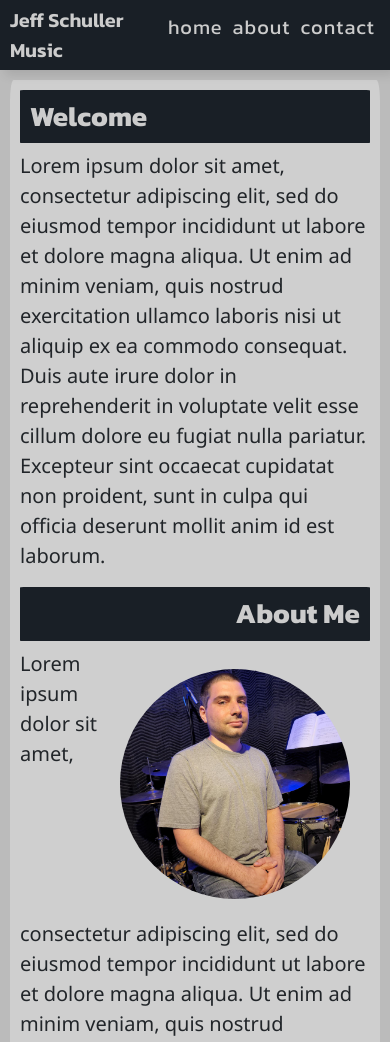
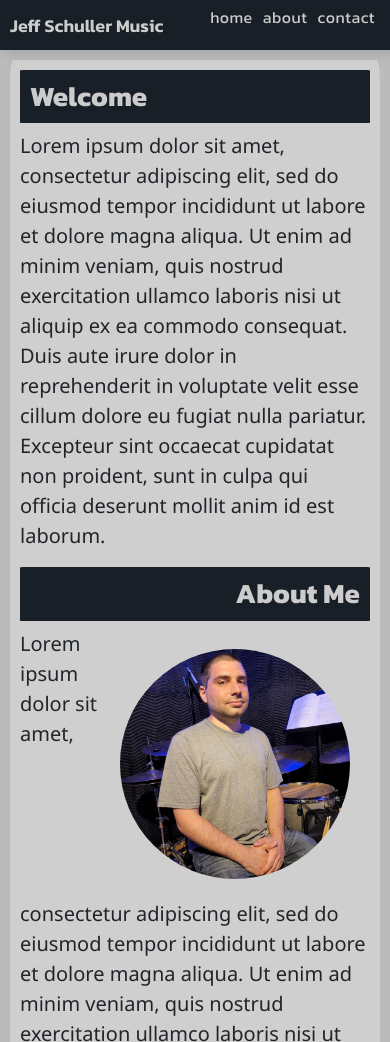
Before and after one commit to sarahschuller/jeff-website, a website: page index.html in a window 390 px wide. Shown: the top 1042 px of the page. Drawn offline with nearby package versions, Linux system fonts and the light colour scheme.

Commit message:
adjust font size for small screens

```diff
--- a/style.css
+++ b/style.css
@@ -87,22 +87,23 @@ button:hover {
 
 .navigation-list {
     list-style-type: none;
+    float: right;
   }
 
   .navigation-list li {
     display: inline;
     margin: 0 5px;
-    font-size: 20px;
+    font-size: 16px;
   }
 
   .navigation-list a {
-    font-family: 'Kanit', sans-serif;    letter-spacing: 1px;
+    font-family: 'Kanit', sans-serif;    letter-spacing: .5px;
     color: var(--light);
     text-decoration: none;
   }
 
   .navigation-list a:hover {
-    font-family: 'Kanit', sans-serif;    letter-spacing: 1px;
+    font-family: 'Kanit', sans-serif;    letter-spacing: .5px;
     color: var(--accent);
   }
 
@@ -255,7 +256,7 @@ footer img {
     }
 
     .logo-span {
-      font-size: 20px;
+      font-size: 18px;
     }
 
     .about-img {
```
